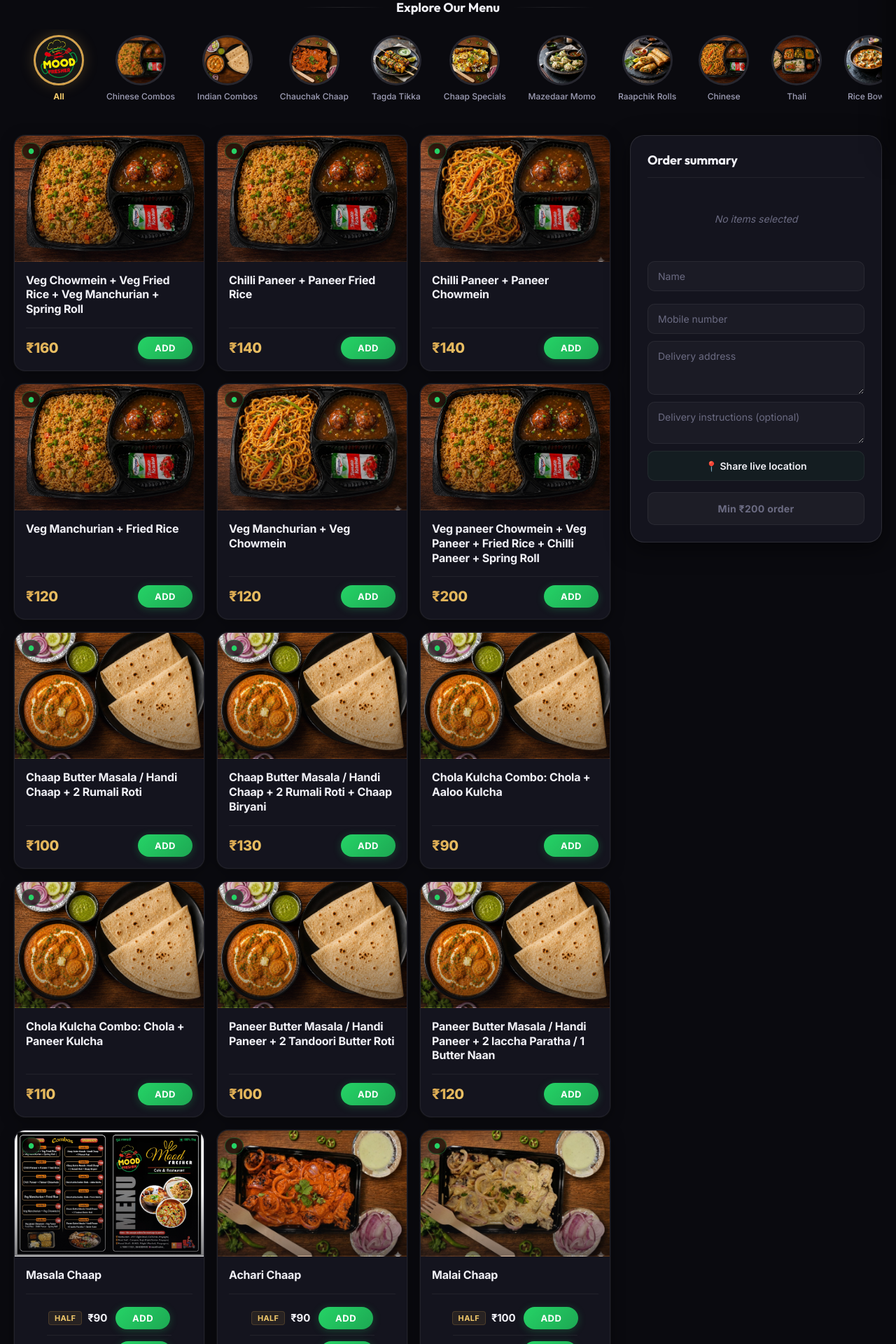
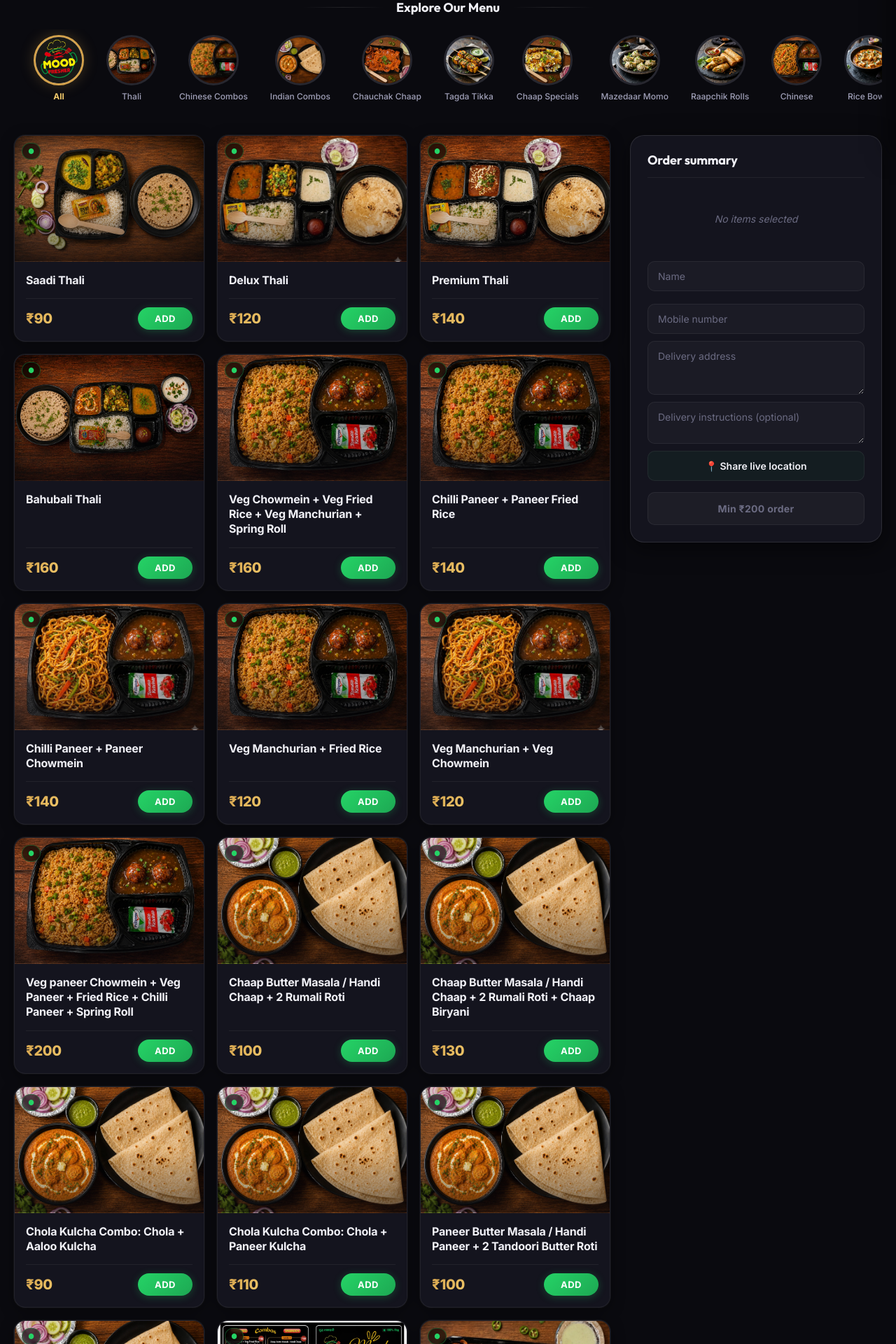
Before and after one commit to animesh624/MoodFresher, a React (Vite) app: page / in a window 1280 px wide. Shown: the part 580-2500 px from the top of the page at 70% size. Built offline with nearby package versions, Linux system fonts and the light colour scheme.

Commit message:
few featured

```diff
--- a/src/App.jsx
+++ b/src/App.jsx
@@ -51,7 +51,7 @@ const SHOP_OPEN = CONFIG.shopOpen
 const MAX_DELIVERY_DISTANCE = CONFIG.maxDeliveryDistance || 8
 const ALL_DAYS = ['Monday', 'Tuesday', 'Wednesday', 'Thursday', 'Friday', 'Saturday', 'Sunday']
 
-const CATEGORIES = ["All", "Chinese Combos", "Indian Combos", "Chauchak Chaap", "Tagda Tikka", "Chaap Specials", "Mazedaar Momo", "Raapchik Rolls", "Chinese", "Thali", "Rice Bowls", "Desert", "Indian Gravy", "Dal", "Rice", "Breads", "Waffle Hut"]
+const CATEGORIES = ["All", "Thali", "Chinese Combos", "Indian Combos", "Chauchak Chaap", "Tagda Tikka", "Chaap Specials", "Mazedaar Momo", "Raapchik Rolls", "Chinese", "Rice Bowls", "Desert", "Indian Gravy", "Dal", "Rice", "Breads", "Waffle Hut"]
 
 const CATEGORY_IMAGES = {
   'All': brandLogo,
@@ -299,7 +299,17 @@ function AppContent() {
   const dec = (key) => setQuantities(q => ({ ...q, [key]: Math.max(0, (q[key] || 0) - 1) }))
   const setQty = (key, val) => setQuantities(q => ({ ...q, [key]: Math.max(0, Number(val) || 0) }))
 
-  const visibleMenu = useMemo(() => MENU.filter(m => activeCat === 'All' || m.category === activeCat), [activeCat])
+  const visibleMenu = useMemo(() => {
+    const filtered = MENU.filter(m => activeCat === 'All' || m.category === activeCat)
+    if (activeCat === 'All') {
+      return [...filtered].sort((a, b) => {
+        if (a.category === 'Thali' && b.category !== 'Thali') return -1
+        if (a.category !== 'Thali' && b.category === 'Thali') return 1
+        return 0
+      })
+    }
+    return filtered
+  }, [activeCat])
 
   const orderLines = useMemo(() => {
     const lines = []
--- a/src/data/items.json
+++ b/src/data/items.json
@@ -432,6 +432,14 @@
     },
     {
       "id": 47,
+      "itemName": "Saadi Thali",
+      "category": "Thali",
+      "photoName": "SadiThaaliNew.jpeg",
+      "description": "",
+      "price": 90
+    },
+    {
+      "id": 48,
       "itemName": "Delux Thali",
       "category": "Thali",
       "photoName": "Delux Thaali.jpeg",
@@ -439,7 +447,7 @@
       "price": 120
     },
     {
-      "id": 48,
+      "id": 49,
       "itemName": "Premium Thali",
       "category": "Thali",
       "photoName": "Premium Thali.jpeg",
@@ -447,20 +455,12 @@
       "price": 140
     },
     {
-      "id": 49,
+      "id": 50,
       "itemName": "Bahubali Thali",
       "category": "Thali",
       "photoName": "Bahubali Thali.jpeg",
       "description": "",
       "price": 160
-    },
-    {
-      "id": 50,
-      "itemName": "Saadi Thali",
-      "category": "Thali",
-      "photoName": "Delux Thaali.jpeg",
-      "description": "",
-      "price": 90
     },
     {
       "id": 51,
```
Also changed, not shown: src/resources/SadiThaaliNew.jpeg (added).
